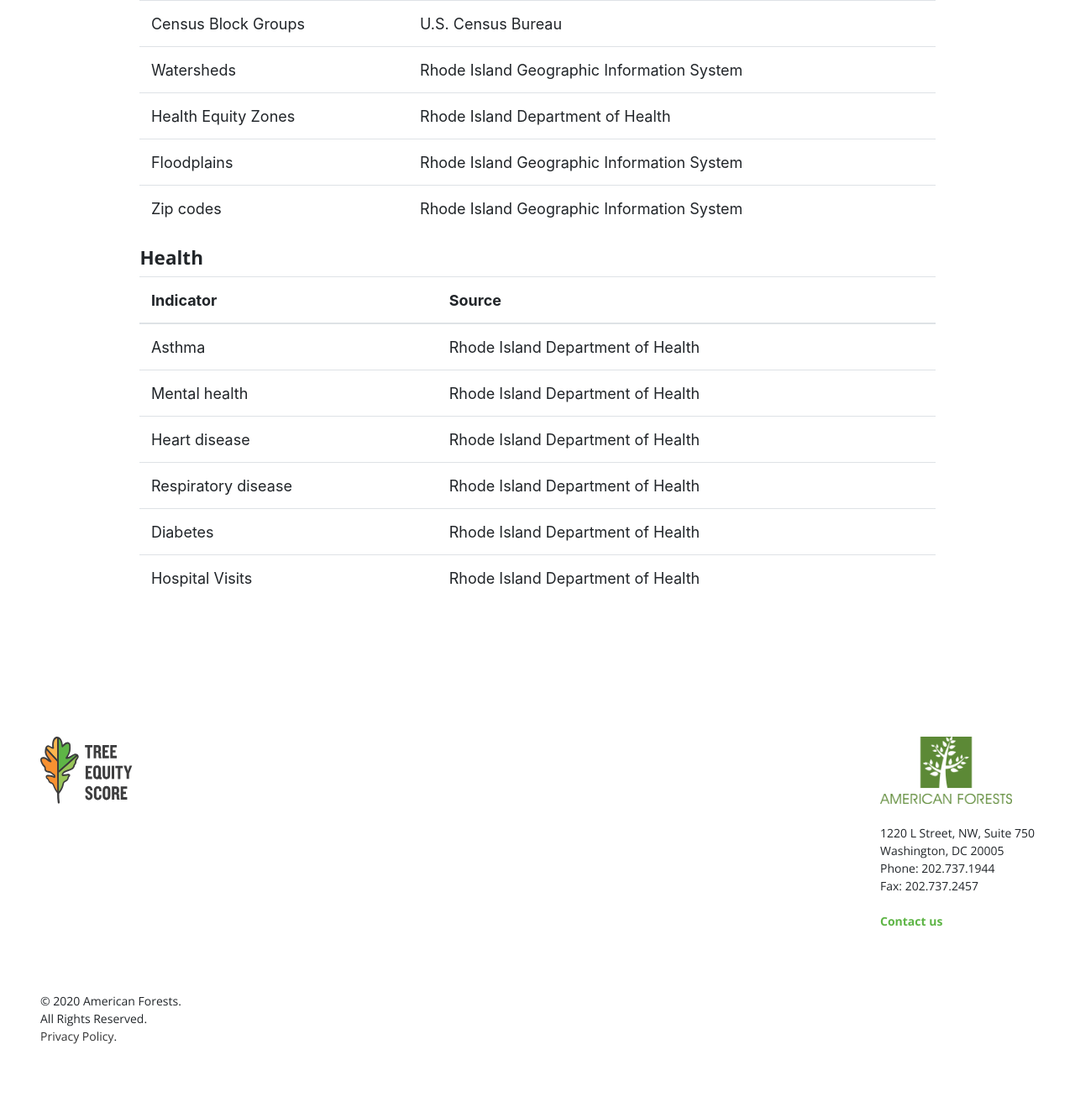
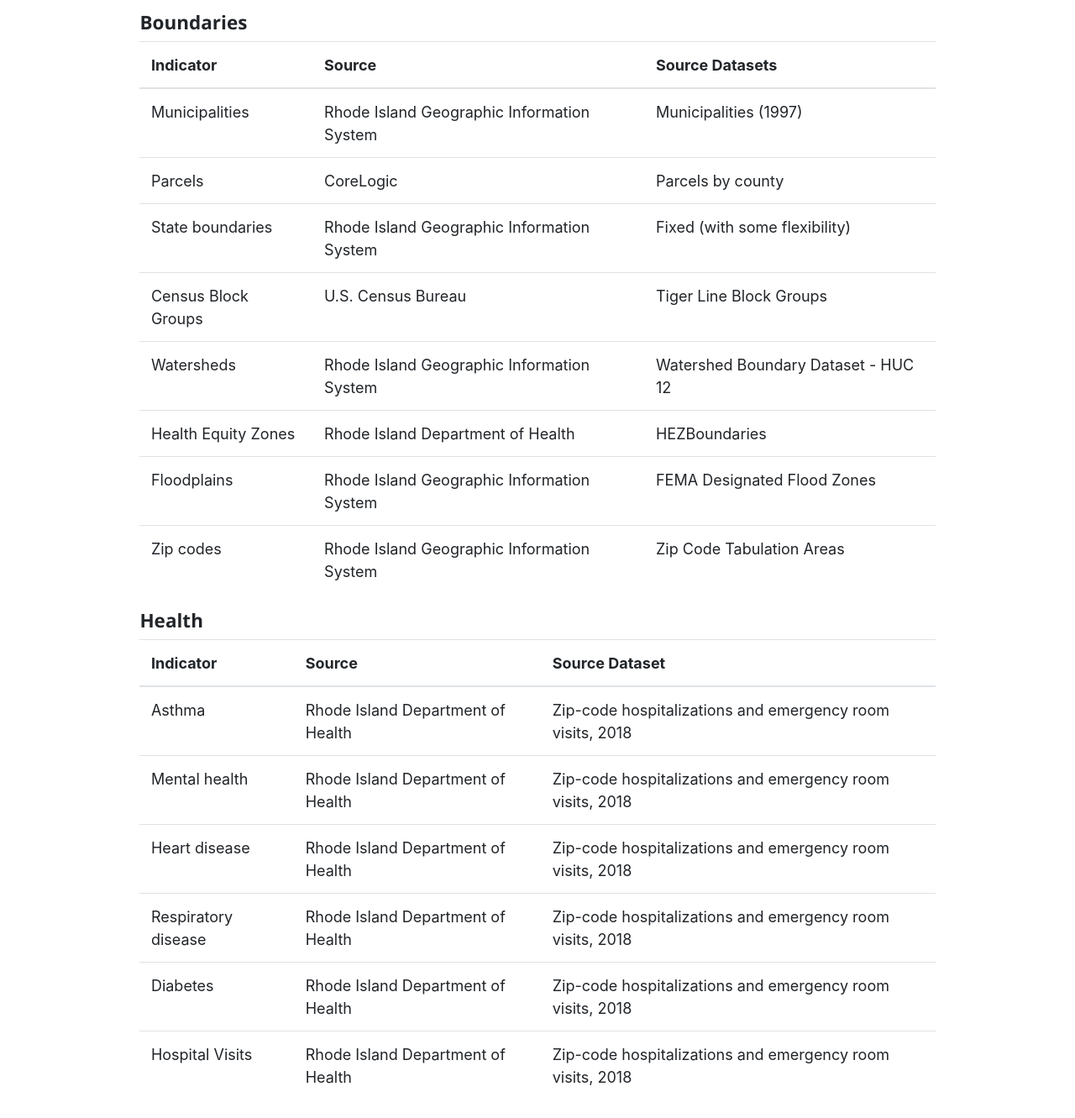
Before and after one commit to American-Forests/TESA-StaticPages, a Jekyll site: the page built from datasources/index.html, in a window 1280 px wide and 1400 px high, scrolled down 1800 px. Shown: the top 1331 px of the window at 84% size. Built offline with Jekyll 4.4.1, drawn with Linux system fonts in a browser that asks for light colours; some of the changed text lies outside the part shown.

Commit message:
added another column to the data sources page

```diff
--- a/datasources/index.html
+++ b/datasources/index.html
@@ -14,16 +14,19 @@
                 <tr>
                 <th scope="col">Indicator</th>
                 <th scope="col">Source</th>
+                <th scope="col">Source Dataset</th>
                 </tr>
             </thead>
             <tbody>
                 <tr>
                     <td>Percent in Poverty (pop. with income less than 200% of federal poverty level)</td>
                     <td>U.S. Census Bureau American Community Survey 2014-2018</td>
+                    <td>Block Group Table C17002</td>
                 </tr>
                 <tr>
                     <td>Percent People of Color (all people who are not white non-hispanic) </td>
                     <td>U.S. Census Bureau American Community Survey 2014-2018</td>
+                    <td>Block Group Table B03002</td>
                 </tr>
                 <tr>
                     <td>Unemployment Rate</td>
@@ -32,14 +35,17 @@
                 <tr>
                     <td>Seniors (Age 65+)</td>
                     <td>U.S. Census Bureau American Community Survey 2014-2018</td>
+                    <td>Block Group Table B23025</td>
                 </tr>
                 <tr>
                     <td>Children (Age 0 -17)</td>
                     <td>U.S. Census Bureau American Community Survey 2014-2018</td>
+                    <td>Block Group Table B01001</td>
                 </tr>
                 <tr>
                     <td>Urban heat island and surface temperature</td>
                     <td>USGS Earth Explorer</td>
+                    <td>USGS Landsat 8 imagery, thermal bands</td>
                 </tr>
             </tbody>
             </table>
@@ -49,16 +55,19 @@
                 <tr>
                 <th scope="col">Indicator</th>
                 <th scope="col">Source</th>
+                <th scope="col">Source Dataset</th>
                 </tr>
             </thead>
             <tbody>
                 <tr>
                     <td>Population density</td>
                     <td>U.S. Census Bureau American Community Survey 2014-2018</td>
+                    <td>Block Group Table B01001</td>
                 </tr>
                 <tr>
                     <td>Tree canopy & land cover (0.5 meter)</td>
                     <td>University of Vermont Spatial Analysis Lab & Pictometry Corporation</td>
+                    <td>Eagleview 2018 Lidar</td>
                 </tr>
             </tbody>
             </table>
@@ -66,34 +75,42 @@
         <table class="table">
             <thead>
                 <tr>
-                <th scope="col"></th>
-                <th scope="col"></th>
+
+                <th scope="col">Indicator</th>
+                <th scope="col">Source</th>
+                <th scope="col">Source Dataset</th>
                 </tr>
             </thead>
             <tbody>
                 <tr>
                     <td>Tree Canopy</td>
                     <td>University of Vermont Spatial Analysis Lab & Pictometry Corporation</td>
+                    <td>Eagleview 2018 Lidar</td>
                 </tr>
                 <tr>
                     <td>Bare Earth / Soil</td>
                     <td>University of Vermont Spatial Analysis Lab & Pictometry Corporation</td>
+                    <td>Eagleview 2018 Lidar</td>
                 </tr>
                 <tr>
                     <td>Grass / Shrub</td>
                     <td>University of Vermont Spatial Analysis Lab & Pictometry Corporation</td>
+                    <td>Eagleview 2018 Lidar</td>
                 </tr>
                 <tr>
                     <td>Buildings</td>
                     <td>University of Vermont Spatial Analysis Lab & Pictometry Corporation</td>
+                    <td>Eagleview 2018 Lidar</td>
                 </tr>
                 <tr>
                     <td>Roads / railroads</td>
                     <td>University of Vermont Spatial Analysis Lab & Pictometry Corporation</td>
+                    <td>Eagleview 2018 Lidar</td>
                 </tr>
                 <tr>
                     <td>Other Paved</td>
                     <td>University of Vermont Spatial Analysis Lab & Pictometry Corporation</td>
+                    <td>Eagleview 2018 Lidar</td>
                 </tr>
             </tbody>
             </table>
@@ -103,40 +120,49 @@
                 <tr>
                 <th scope="col">Indicator</th>
                 <th scope="col">Source</th>
+                <th scope="col">Source Datasets</th>
                 </tr>
             </thead>
             <tbody>
                 <tr>
                     <td>Municipalities</td>
                     <td>Rhode Island Geographic Information System</td>
+                    <td>Municipalities (1997)</td>
                 </tr>
                 <tr>
                     <td>Parcels</td>
                     <td>CoreLogic</td>
+                    <td>Parcels by county</td>
                 </tr>
                 <tr>
                     <td>State boundaries</td>
                     <td>Rhode Island Geographic Information System</td>
+                    <td>Fixed (with some flexibility)</td>
                 </tr>
                 <tr>
                     <td>Census Block Groups</td>
                     <td>U.S. Census Bureau</td>
+                    <td>Tiger Line Block Groups</td>
                 </tr>
                 <tr>
                     <td>Watersheds</td>
                     <td>Rhode Island Geographic Information System</td>
+                    <td>Watershed Boundary Dataset - HUC 12</td>
                 </tr>
                 <tr>
                     <td>Health Equity Zones</td>
                     <td>Rhode Island Department of Health</td>
+                    <td>HEZBoundaries</td>
                 </tr>
                 <tr>
                     <td>Floodplains</td>
                     <td>Rhode Island Geographic Information System</td>
+                    <td>FEMA Designated Flood Zones</td>
                 </tr>
                 <tr>
                     <td>Zip codes</td>
                     <td>Rhode Island Geographic Information System</td>
+                    <td>Zip Code Tabulation Areas</td>
                 </tr>
             </tbody>
             </table>
@@ -146,32 +172,39 @@
                 <tr>
                 <th scope="col">Indicator</th>
                 <th scope="col">Source</th>
+                <th scope="col">Source Dataset</th>
                 </tr>
             </thead>
             <tbody>
                 <tr>
                     <td>Asthma</td>
                     <td>Rhode Island Department of Health</td>
+                    <td>Zip-code hospitalizations and emergency room visits, 2018</td>
                 </tr>
                 <tr>
                     <td>Mental health </td>
                     <td>Rhode Island Department of Health</td>
+                    <td>Zip-code hospitalizations and emergency room visits, 2018</td>
                 </tr>
                 <tr>
                     <td>Heart disease</td>
                     <td>Rhode Island Department of Health</td>
+                    <td>Zip-code hospitalizations and emergency room visits, 2018</td>
                 </tr>
                 <tr>
                     <td>Respiratory disease</td>
                     <td>Rhode Island Department of Health</td>
+                    <td>Zip-code hospitalizations and emergency room visits, 2018</td>
                 </tr>
                 <tr>
                     <td>Diabetes</td>
                     <td>Rhode Island Department of Health</td>
+                    <td>Zip-code hospitalizations and emergency room visits, 2018</td>
                 </tr>
                 <tr>
                     <td>Hospital Visits</td>
                     <td>Rhode Island Department of Health</td>
+                    <td>Zip-code hospitalizations and emergency room visits, 2018</td>
                 </tr>
             </tbody>
             </table>
```
